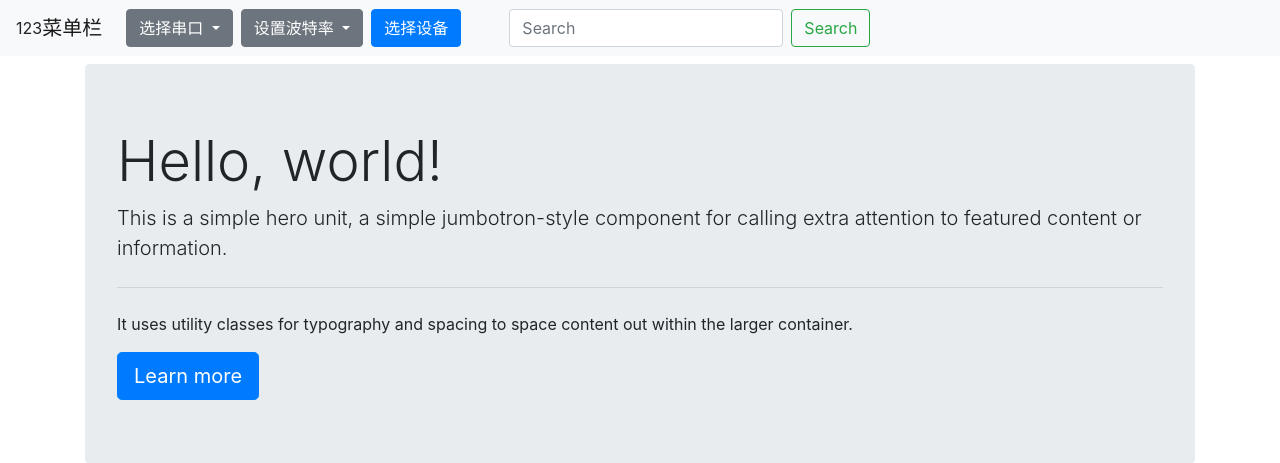
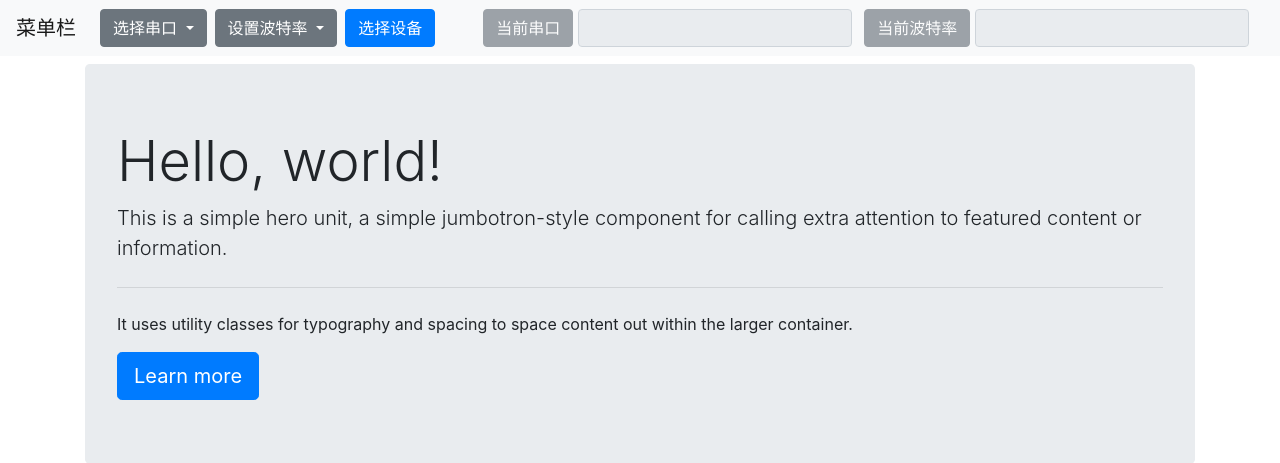
Before and after one commit to hansomeJ/webMeidui, a Django app: template WebMeidui/mysite/templates/deviceManage/index.html in a window 1280 px wide. Shown: the top 463 px of the page. Run offline with Django 3.2, Linux system fonts and the light colour scheme; the template is opened without the code that fills it, so the values that code supplies are empty; some libraries are stand-ins or nearby versions.

Commit message:
1.增加状态栏 2.串口，波特率数据交互 3.调整布局 4.调整时间格式

```diff
--- a/WebMeidui/mysite/deviceManage/urls.py
+++ b/WebMeidui/mysite/deviceManage/urls.py
@@ -1,6 +1,8 @@
 from django.conf.urls import url
 from . import views
+
 urlpatterns = [
-    url(r'^index/', views.index,name='index'),
-    url(r'^datas/', views.datas,name='datas'),
+    url(r'^index/', views.index, name='index'),
+    url(r'^datas/', views.datas, name='datas'),
+    url(r'^set/', views.set, name='set'),
 ]
--- a/WebMeidui/mysite/templates/deviceManage/index.html
+++ b/WebMeidui/mysite/templates/deviceManage/index.html
@@ -12,7 +12,6 @@
 </head>
 <body>
 <nav class="navbar navbar-expand-lg navbar-light bg-light">
-    123
     <a class="navbar-brand" href="#">菜单栏</a>
     <div class="collapse navbar-collapse" id="navbarSupportedContent">
         <div class="dropdown ml-2">
@@ -21,10 +20,10 @@
                 选择串口
             </button>
             <div class="dropdown-menu" aria-labelledby="dropdownMenuButton">
-                <a class="dropdown-item" href="#">com1</a>
-                <a class="dropdown-item" href="#">com2</a>
-                <a class="dropdown-item" href="#">com3</a>
-                <a class="dropdown-item" href="#">com4</a>
+                <a class="dropdown-item com">com1</a>
+                <a class="dropdown-item com">com2</a>
+                <a class="dropdown-item com">com3</a>
+                <a class="dropdown-item com">com4</a>
             </div>
         </div>
         <div class="dropdown ml-2">
@@ -33,21 +32,21 @@
                 设置波特率
             </button>
             <div class="dropdown-menu" aria-labelledby="dropdownMenuButton">
-                <a class="dropdown-item" href="#">110</a>
-                <a class="dropdown-item" href="#">300</a>
-                <a class="dropdown-item" href="#">600</a>
-                <a class="dropdown-item" href="#">1200</a>
-                <a class="dropdown-item" href="#">2400</a>
-                <a class="dropdown-item" href="#">4800</a>
-                <a class="dropdown-item" href="#">9600</a>
-                <a class="dropdown-item" href="#">14400</a>
-                <a class="dropdown-item" href="#">19200</a>
-                <a class="dropdown-item" href="#">38400</a>
-                <a class="dropdown-item" href="#">56000</a>
-                <a class="dropdown-item" href="#">57600</a>
-                <a class="dropdown-item" href="#">115200</a>
-                <a class="dropdown-item" href="#">128000</a>
-                <a class="dropdown-item" href="#">256000</a>
+                <a class="dropdown-item rate">110</a>
+                <a class="dropdown-item rate">300</a>
+                <a class="dropdown-item rate">600</a>
+                <a class="dropdown-item rate">1200</a>
+                <a class="dropdown-item rate">2400</a>
+                <a class="dropdown-item rate">4800</a>
+                <a class="dropdown-item rate">9600</a>
+                <a class="dropdown-item rate">14400</a>
+                <a class="dropdown-item rate">19200</a>
+                <a class="dropdown-item rate">38400</a>
+                <a class="dropdown-item rate">56000</a>
+                <a class="dropdown-item rate">57600</a>
+                <a class="dropdown-item rate">115200</a>
+                <a class="dropdown-item rate">128000</a>
+                <a class="dropdown-item rate">256000</a>
             </div>
         </div>
         <div>
@@ -88,8 +87,12 @@
         </div>
 
         <form class="form-inline my-2 my-lg-0 ml-5">
-            <input class="form-control mr-sm-2" type="search" placeholder="Search" aria-label="Search">
-            <button class="btn btn-outline-success my-2 my-sm-0" type="submit">Search</button>
+            <fieldset disabled>
+                <button class="btn btn-secondary active my-2 my-sm-0">当前串口</button>
+                <input class="form-control mr-sm-2" type="text" value="{{ eq.equipment_com }}" id="com">
+                <button class="btn btn-secondary active my-2 my-sm-0">当前波特率</button>
+                <input class="form-control mr-sm-2" type="text" value="{{ eq.equipment_rate }}" id="rate">
+            </fieldset>
         </form>
     </div>
 </nav>
@@ -97,38 +100,49 @@
 <div class="container my-2">
     {% for device in devices %}
     <div class="card float-left ml-3 mr-3 mt-4" style="width: 15rem;">
-        <h5 class="card-title ml-3 my-2">{{device.name}}</h5>
+        <h5 class="card-title my-2 text-center">{{device.name}}</h5>
+        <hr class="mt-1">
         <form class="device" id="{{device.id}}">
             <fieldset disabled>
-                <div class="form-group row">
-                    <label class="col-sm-3 col-form-label col-form-label-sm ml-2">时间</label>
-                    <div class="col-lg-7">
-                        <input type="text" class="form-control form-control-sm time" value="" placeholder="接收数据时间">
-                    </div>
-                </div>
+
                 <div class="form-group row">
                     <label class="col-sm-3 col-form-label col-form-label-sm ml-2">电压</label>
-                    <div class="col-lg-5">
+                    <div class="col-lg-8">
                         <input type="text" class="form-control form-control-sm voltage" value="" placeholder="电压">
                     </div>
                 </div>
                 <div class="form-group row">
                     <label class="col-sm-3 col-form-label ml-2">温度</label>
-                    <div class="col-lg-5">
+                    <div class="col-lg-8">
                         <input type="text" class="form-control form-control-sm temperature" value="" placeholder="温度">
+                    </div>
+                </div>
+                <div class="form-group row">
+                    <label class="col-sm-3 col-form-label col-form-label-sm ml-2">时间</label>
+                    <div class="col-lg-8">
+                        <input type="text" class="form-control form-control-sm time" value="" placeholder="接收数据时间">
+                    </div>
+                </div>
+                <div class="form-group row">
+                    <label class="col-sm-3 col-form-label col-form-label-sm ml-2">状态</label>
+                    <div class="col-lg-8">
+                        <input type="text" class="form-control form-control-sm status" value="waitting...">
                     </div>
                 </div>
             </fieldset>
         </form>
-        <div class="card-body">
-            <a href="#" class="card-link">查看数据</a>
+        <hr class="mb-0 mt-1">
+        <div class="card-body p-1 text-center">
+            <a href="#" class="card-link">历史数据</a>
             <a href="#" class="card-link">导出数据</a>
         </div>
     </div>
+
     {% empty %}
     <div class="jumbotron">
         <h1 class="display-4">Hello, world!</h1>
-        <p class="lead">This is a simple hero unit, a simple jumbotron-style component for calling extra attention to
+        <p class="lead">This is a simple hero unit, a simple jumbotron-style component for calling extra attention
+            to
             featured content or information.</p>
         <hr class="my-4">
         <p>It uses utility classes for typography and spacing to space content out within the larger container.</p>
@@ -151,18 +165,59 @@
                     type: 'POST',
                     dataType: 'json',
                     success: function (data) {
-                        console.log(data);
                         if (data.Success) {
                             $('#' + data.deviceId + ' ' + '.time').attr("value", data.dataTime);
                             $('#' + data.deviceId + ' ' + '.voltage').attr("value", data.voltage);
                             $('#' + data.deviceId + ' ' + '.temperature').attr("value", data.temperature);
+                            $('#' + data.deviceId + ' ' + '.status').attr("value", data.status);
                         }
                     }
                 })
 
             })
         })
-    }, 1000);
+    }, 5000);
+    $(function () {
+        let $com = $(".com");
+        $com.on('click', function () {
+            let $value = $(this).text();
+            $.ajax({
+                url: '{% url "deviceManage:set" %}',
+                data: {'com': $value},
+                type: 'POST',
+                dataType: 'json',
+                success: function (data) {
+                    if (data.Success) {
+                        $("#com").empty().attr('value', data.com)
+                    }
+                    if (data.Error) {
+                        alert(data.Error)
+                    }
+
+                }
+            })
+        })
+    });
+    $(function () {
+        let $rate = $(".rate");
+        $rate.on('click', function () {
+            let $value = $(this).text();
+            $.ajax({
+                url: '{% url "deviceManage:set" %}',
+                data: {'rate': $value},
+                type: 'POST',
+                dataType: 'json',
+                success: function (data) {
+                    if (data.Success) {
+                        $("#rate").empty().attr('value', data.rate)
+                    }
+                    if (data.Error) {
+                        alert(data.Error)
+                    }
+                }
+            })
+        })
+    })
 
 </script>
 </html>
```
Also changed, not shown: WebMeidui/mysite/deviceManage/admin.py (+7 -1 lines), WebMeidui/mysite/deviceManage/models.py (+14 -1 lines), WebMeidui/mysite/deviceManage/views.py (+37 -5 lines), WebMeidui/mysite/templates/deviceManage/historyData.html (added, +45 -0 lines), 1 other file.
